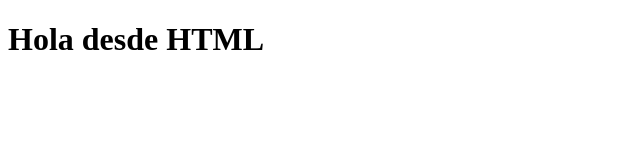
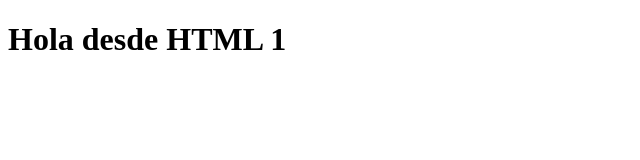
Before and after one commit to Troncomobile/firstGIT, a plain HTML site: page index.html in a window 1280 px wide. Shown: the full height of the page, 0-640 px from the left. Drawn offline with Linux system fonts and the light colour scheme.

Commit message:
agregamos un 1

```diff
--- a/index.html
+++ b/index.html
@@ -7,7 +7,7 @@
     <title>Document</title>
 </head>
 <body>
-    <div><h1>Hola desde HTML</h1></div>
+    <div><h1>Hola desde HTML 1</h1></div>
 
 </body>
 </html>
```
